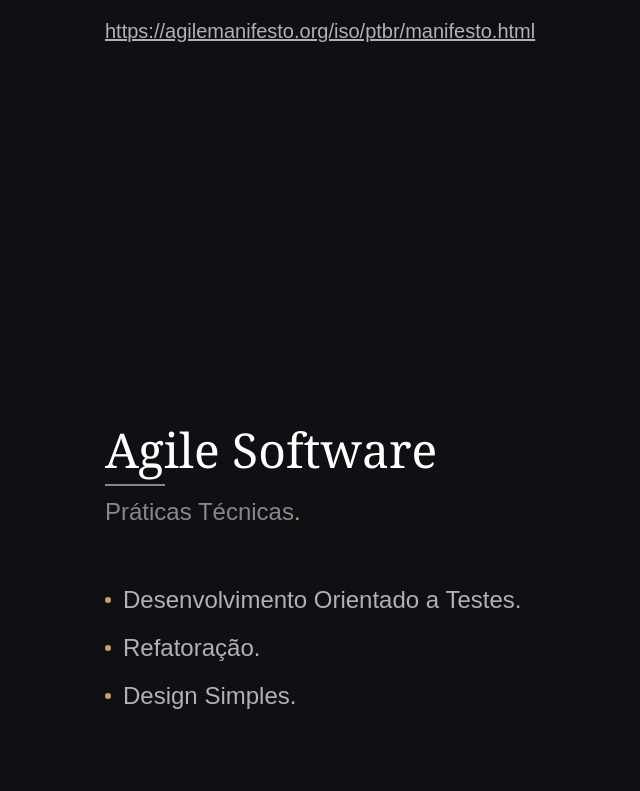
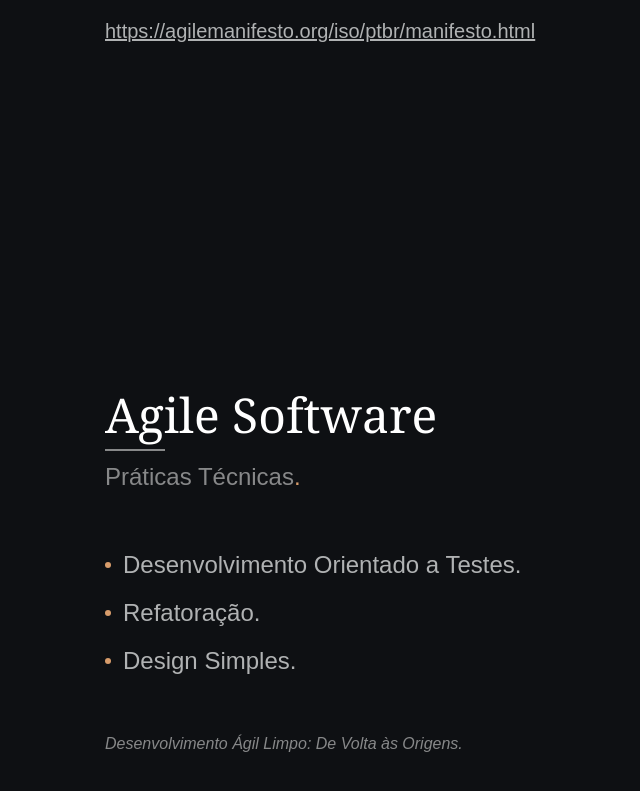
Before and after one commit to GabriellBarbosa/React-Course-Page, a React (Vite) app: page /content/slide/clean-code in a window 1280 px wide. Shown: the part 1427-2218 px from the top of the page, without its empty margins (205-845 px from the left). Built offline with nearby package versions, Linux system fonts and the light colour scheme.

Commit message:
agile software link

```diff
--- a/src/assets/css/Slide.module.css
+++ b/src/assets/css/Slide.module.css
@@ -51,10 +51,6 @@
     color: var(--c-0-light);
 }
 
-.list {
-    margin-top: 3rem;
-}
-
 .list li {
     display: flex;
     align-items: center;
@@ -73,3 +69,20 @@
     background-color: var(--c-0-light);
     margin-right: 0.75rem;
 }
+
+.infoSource {
+    font-family: Arial, Helvetica, sans-serif;
+    font-size: 1rem;
+    line-height: 1.375rem;
+    color: var(--gray-4);
+    font-style: italic;
+}
+
+.externalLink {
+    display: inline-block;
+    color: var(--gray-5);
+    font-family: Arial, Helvetica, sans-serif;
+    text-decoration: underline;
+    font-size: 1.25rem;
+    line-height: 1.625rem;
+}
--- a/src/pages/Slide/CleanCode/CleanCode.module.css
+++ b/src/pages/Slide/CleanCode/CleanCode.module.css
@@ -14,12 +14,10 @@
     overflow: hidden;
 }
 
-.manifestoLink {
-    display: inline-block;
-    color: var(--gray-5);
-    font-family: Arial, Helvetica, sans-serif;
-    text-decoration: underline;
-    font-size: 1.25rem;
-    line-height: 1.625rem;
+.externalLink {
     margin-top: 1.25rem;
 }
+
+.list, .infoSource {
+    margin-top: 3rem;
+}
--- a/src/pages/Slide/CleanCode/CleanCode.tsx
+++ b/src/pages/Slide/CleanCode/CleanCode.tsx
@@ -11,7 +11,7 @@ function CleanCode() {
                 <div className={slideStyles.container}>
                     <span className={styles.logo}><img src={logo} alt="BookInVideo" /></span>
                     <h1 className={`${slideStyles.title} ${styles.introTitle}`}>Código Limpo</h1>
-                    <h2 className={slideStyles.subtitle}>Habilidades Práticas do Agile Software<span>.</span></h2>
+                    <h3 className={slideStyles.subtitle}>Habilidades Práticas do Agile Software<span>.</span></h3>
                 </div>
             </section>
 
@@ -21,19 +21,26 @@ function CleanCode() {
                     <div className={styles.manifestoImg}>
                         <img src={agileManifesto} alt="Manifesto para Desenvolvimento Ágil de Software" />
                     </div>
-                    <a className={styles.manifestoLink} href="https://agilemanifesto.org/iso/ptbr/manifesto.html" target='_blank'>https://agilemanifesto.org/iso/ptbr/manifesto.html</a>
+                    <a
+                        className={`${slideStyles.externalLink} ${styles.externalLink}`}
+                        href="https://agilemanifesto.org/iso/ptbr/manifesto.html"
+                        target='_blank'
+                    >
+                        https://agilemanifesto.org/iso/ptbr/manifesto.html
+                    </a>
                 </div>
             </section>
 
             <section className={slideStyles.wrapper}>
                 <div className={slideStyles.container}>
-                    <h1 className={slideStyles.regular_title}>Agile Software</h1>
-                    <h2 className={slideStyles.subtitle}>Práticas Técnicas<span>.</span></h2>
-                    <ul className={slideStyles.list}>
+                    <h2 className={slideStyles.regular_title}>Agile Software</h2>
+                    <h3 className={slideStyles.subtitle}>Práticas Técnicas<span>.</span></h3>
+                    <ul className={`${slideStyles.list} ${styles.list}`}>
                         <li>Desenvolvimento Orientado a Testes.</li>
                         <li>Refatoração.</li>
                         <li>Design Simples.</li>
                     </ul>
+                    <p className={`${slideStyles.infoSource} ${styles.infoSource}`}>Desenvolvimento Ágil Limpo: De Volta às Origens.</p>
                 </div>
             </section>
         </div>
```
